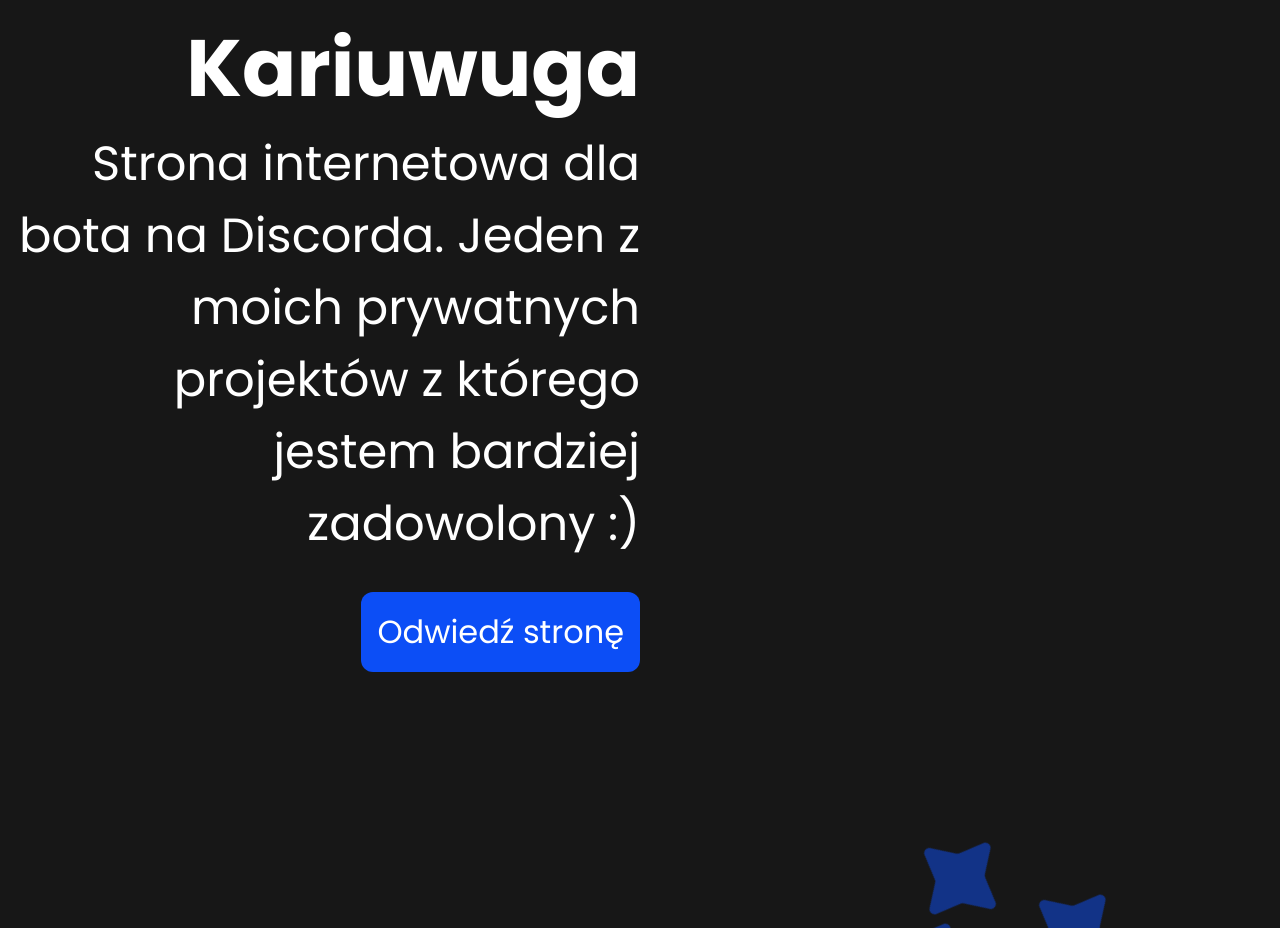
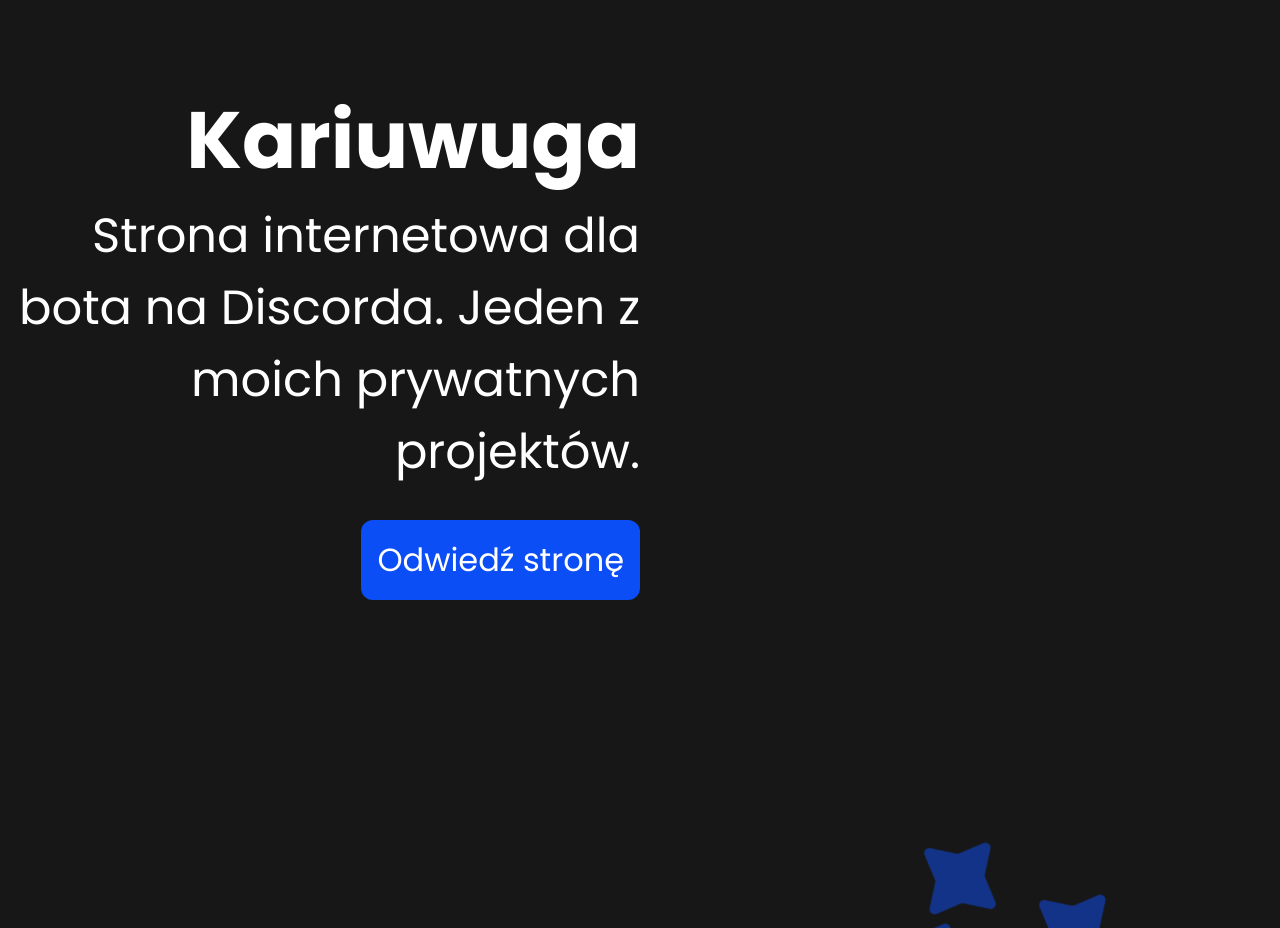
Before and after one commit to wojtas3422/portfolio, a React (Vite) app: page / in a window 1280 px wide. Shown: the part 2620-3548 px from the top of the page. Built offline with nearby package versions, Linux system fonts and the light colour scheme.

Commit message:
Update App.jsx

```diff
--- a/src/App.jsx
+++ b/src/App.jsx
@@ -66,7 +66,7 @@
 			</section>
 
 			<Project title="Gruba Meble" desc="Mój pierwszy poważniejszy projekt. Strona dla lokalnego biznesu mebli na wymiar." pictureLeft={true} link="http://grubameble.pl/" img="/images/projects/grubaMeble.webp" />
-			<Project title="Kariuwuga" desc="Strona internetowa dla bota na Discorda. Jeden z moich prywatnych projektów z którego jestem bardziej zadowolony :)" pictureLeft={false} link="https://kariuwuga.xyz/" img="/images/projects/kariuwuga.webp" />
+			<Project title="Kariuwuga" desc="Strona internetowa dla bota na Discorda. Jeden z moich prywatnych projektów." pictureLeft={false} link="https://kariuwuga.xyz/" img="/images/projects/kariuwuga.webp" />
 
 			<section className='contact-sect'>
 				<div className='contact-text'>
```
